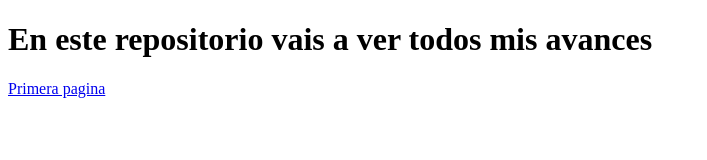
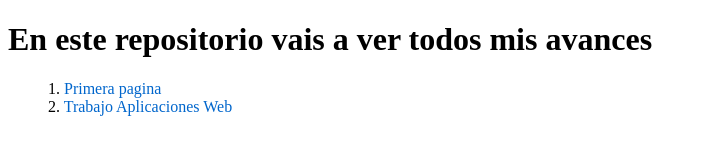
Before and after one commit to ErjuanK/Rostro.github-io, a plain HTML site: page index.html in a window 1280 px wide. Shown: the whole page, without its empty margins (0-707 px from the left). Drawn offline with Linux system fonts and the light colour scheme.

Commit message:
Creando un indice

```diff
--- /dev/null
+++ b/index.css
@@ -0,0 +1,17 @@
+ol {
+    list-style-type: none;
+    counter-reset: section;
+  }
+
+  li {
+    counter-increment: section;
+  }
+
+  li::before {
+    content: counters(section, ".") ". ";
+  }
+
+  a {
+    text-decoration: none;
+    color: #0066cc; /* Change this to your preferred link color */
+  }
--- a/index.html
+++ b/index.html
@@ -4,9 +4,13 @@
     <meta charset="UTF-8">
     <meta name="viewport" content="width=device-width, initial-scale=1.0">
     <title>Document</title>
+    <link rel="stylesheet" href="index.css">
 </head>
 <body>
     <h1>En este repositorio vais a ver todos mis avances</h1>
-    <a href="HLC/Edades/edad.html">Primera pagina</a>
+<ol>
+        <li><a href="HLC/Edades/edad.html">Primera pagina</a></li>
+        <li><a href="Aplicaciones Web/Trabajo Comparación/Index.html">Trabajo Aplicaciones Web</a></li>
+</ol>
 </body>
 </html>
```
